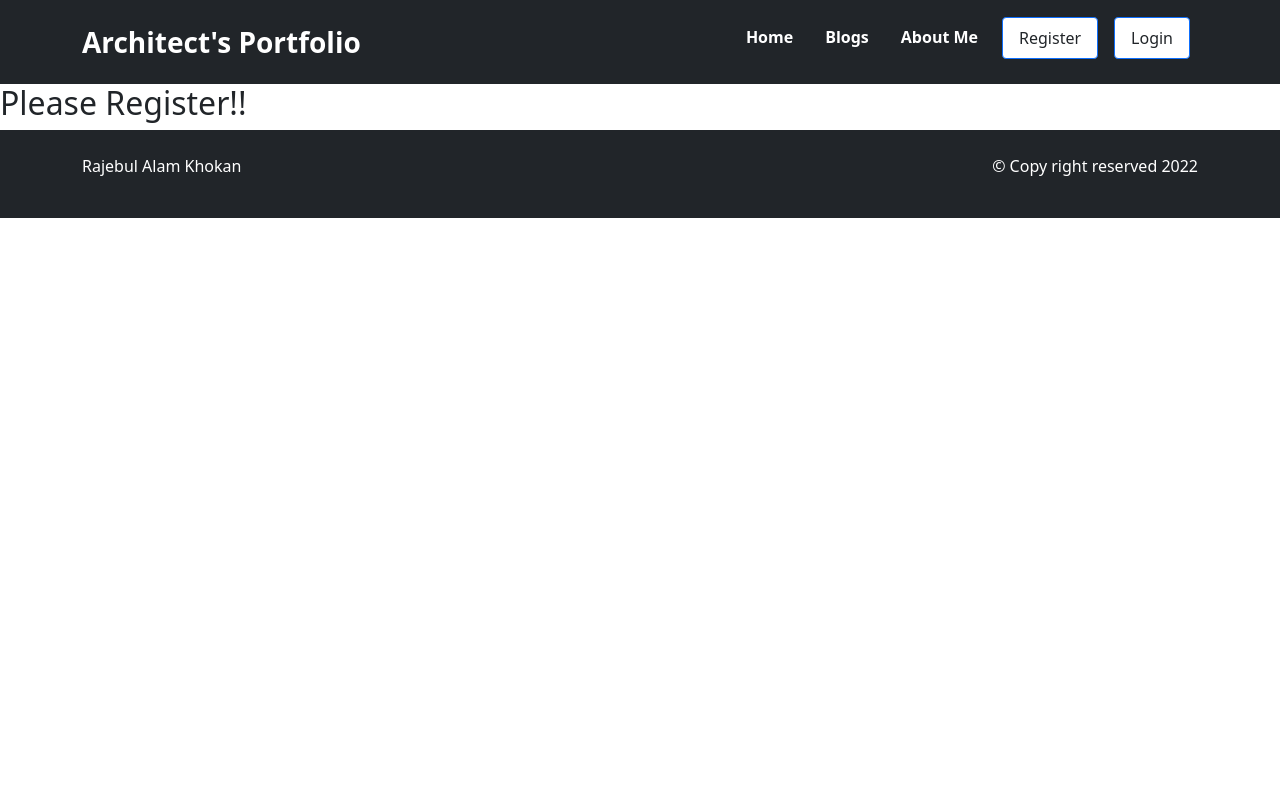
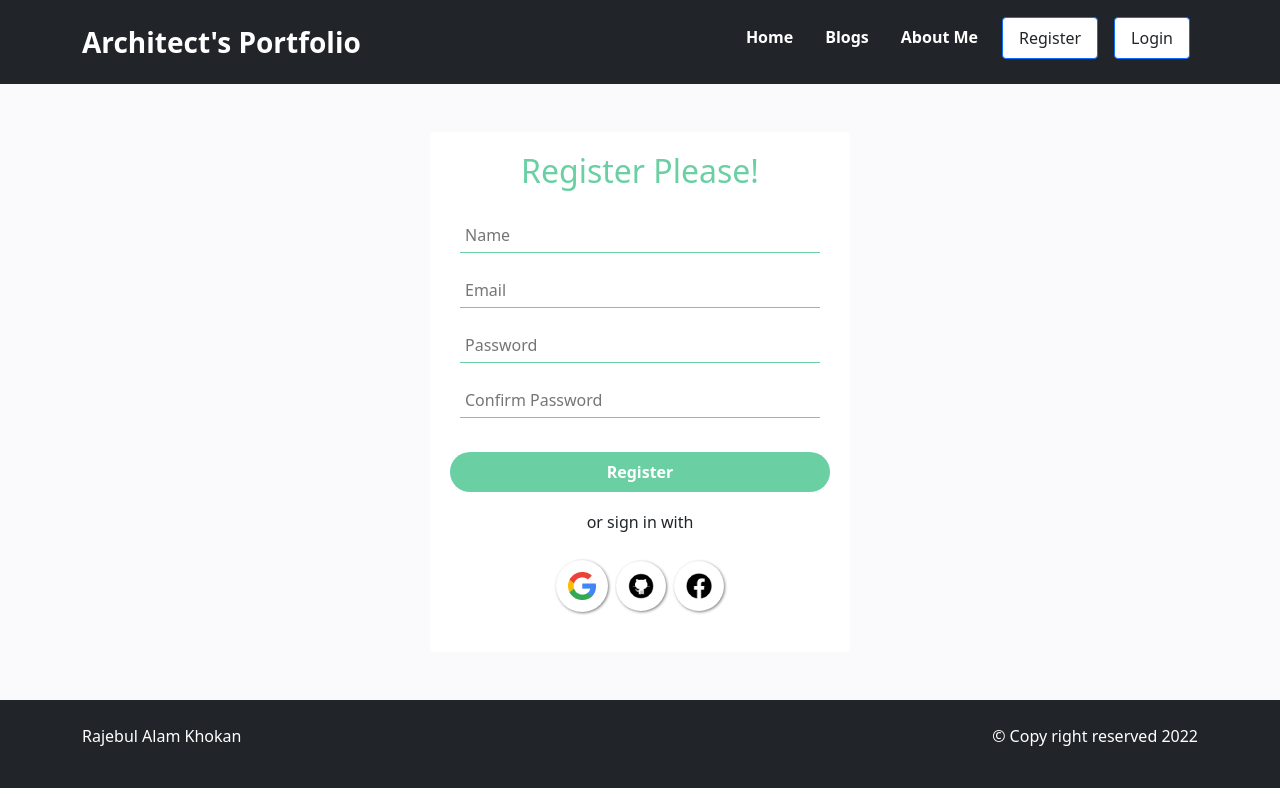
Before and after one commit to Rajebulalam/architect-service-provider-website, a React (Create React App) app: page /register in a window 1280 px wide. Built offline with nearby package versions, Linux system fonts and the light colour scheme.

Commit message:
Register Page Designed

```diff
--- a/src/Pages/Register/Register.js
+++ b/src/Pages/Register/Register.js
@@ -1,9 +1,35 @@
 import React from 'react';
+import googleIcon from '../../images/google.png';
+import githubIcon from '../../images/github.png';
+import facebookIcon from '../../images/facebook.png';
 
 const Register = () => {
     return (
-        <div>
-            <h2>Please Register!!</h2>
+        <div className='login py-5'>
+            <div>
+                <h2 className='text-center'>Register Please!</h2>
+                <div>
+                    <input type="name" name="name" id="" placeholder='Name' />
+                </div>
+                <div>
+                    <input type="email" name="email" id="" placeholder='Email' />
+                </div>
+                <div>
+                    <input type="password" name="Password" id="" placeholder='Password' />
+                </div>
+                <div>
+                    <input className='mb-4' type="password" name="Password" id="" placeholder='Confirm Password' />
+                </div>
+                <button className='login-btn text-white w-100 d-block border-0 p-2 fw-bolder' type="submit">Register</button>
+                <div>
+                    <p className='text-center mt-2'>or sign in with</p>
+                    <div className='icon-btn text-center'>
+                        <button className=' border-0'> <img src={googleIcon} alt="google-icon" /> </button>
+                        <button className=' border-0 mx-2'> <img src={githubIcon} alt="github-icon" /> </button>
+                        <button className=' border-0'> <img src={facebookIcon} alt="facebook-icon" /> </button>
+                    </div>
+                </div>
+            </div>
         </div>
     );
 };
```
